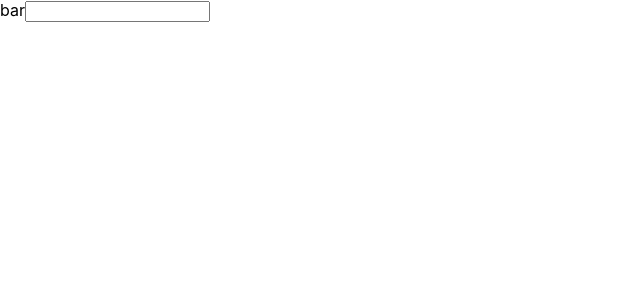
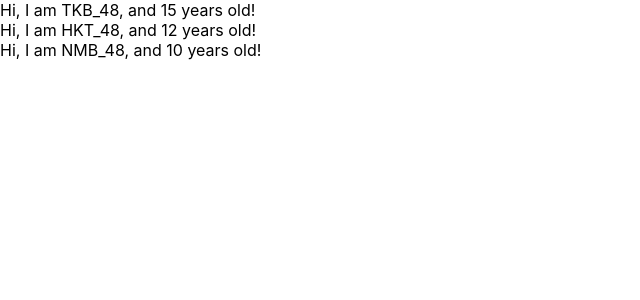
Before and after one commit to takabatoshiki/react-redux-crud-app, a React (Create React App) app: page / in a window 1280 px wide. Shown: the top 300 px of the page, without its empty margins (0-640 px from the left). Built offline with nearby package versions, Linux system fonts and the light colour scheme.

Commit message:
props of component

```diff
--- a/src/App.js
+++ b/src/App.js
@@ -14,18 +14,28 @@
 import React from 'react';
 
 const App = () => {
+  const profiles = [
+    { name: "TKB_48", age: 15,},
+    { name: "HKT_48", age: 12,},
+    { name: "NMB_48" }
+  ]
   return (
   <div>
-    <Input />
+    {
+      profiles.map((profile, index) => {
+        return <User name={profile.name} age={profile.age} key={index} />
+      })
+    }
   </div>
   )
 }
 
-const Input = () => {
-  return <div>
-    <label htmlFor="bar">bar</label>
-    <input type="text" onChange={() => {console.log("I am clicked!")}}></input>
-  </div>
+const User = (props) => {
+  return <div>Hi, I am {props.name}, and {props.age} years old! </div>
+}
+
+User.defaultProps = {
+  age: 10
 }
 
 export default App;
```
